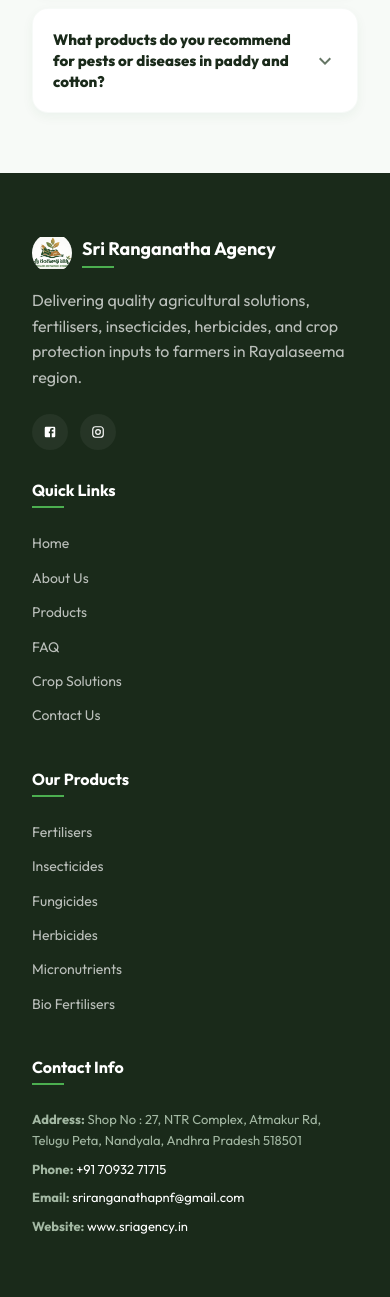
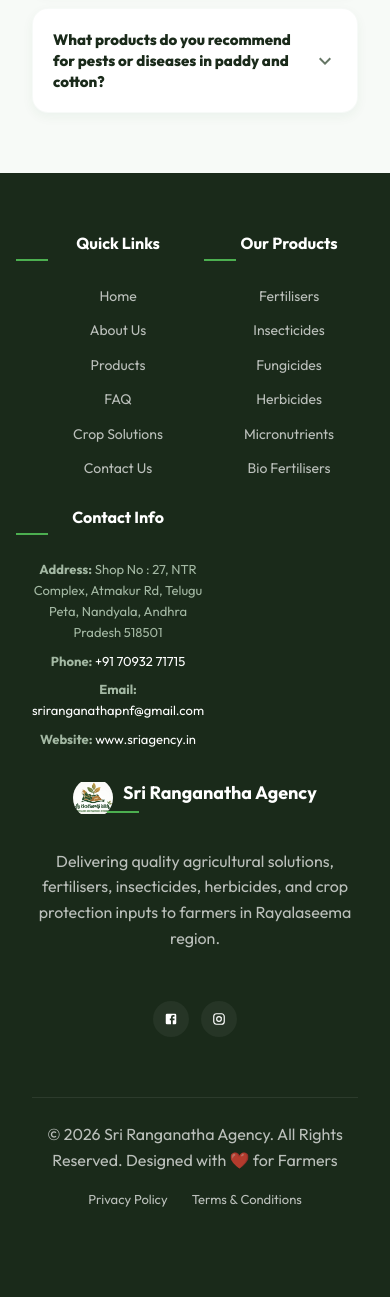
Before and after one commit to Srinivasaraot20/sriagency, a Django app: page /faq.html in a window 390 px wide. Shown: the part 1491-2788 px from the top of the page. After the commit the page ends 2698 px from the top, so only its background shows below. Run offline with Django 5.2, Linux system fonts and the light colour scheme.

Commit message:
Add files via upload

```diff
--- a/static/styles.css
+++ b/static/styles.css
@@ -1683,20 +1683,58 @@ p {
     padding: 60px 0 20px;
   }
   .footer-grid {
-    grid-template-columns: 1fr;
-    gap: 30px;
+    grid-template-columns: 1fr 1fr;
+    gap: clamp(16px, 4vw, 30px);
+  }
+  .footer-brand {
+    display: contents;
+  }
+  .footer-brand > div:first-child {
+    grid-column: 1 / -1;
+    order: 1;
+    justify-content: center !important;
+  }
+  .footer-brand > p {
+    grid-column: 1 / -1;
+    order: 2;
+    text-align: center;
+    margin-bottom: 24px;
+  }
+  .footer-quick-links {
+    grid-column: 1 / 2;
+    order: 3;
+    text-align: center;
+  }
+  .footer-products {
+    grid-column: 2 / 3;
+    order: 4;
+    text-align: center;
+  }
+  .footer-contact {
+    grid-column: 1 / -1;
+    order: 5;
+    text-align: center;
+    margin-top: 10px;
+  }
+  .footer-socials {
+    grid-column: 1 / -1;
+    order: 6;
+    justify-content: center;
+    margin-top: 10px;
   }
   .footer-col h4 {
-    font-size: 15px;
-  }
-}
-
-@media (max-width: 480px) {
-  .footer-grid {
-    gap: 24px;
-  }
-  .footer-col h4 {
-    font-size: 14px;
+    font-size: clamp(14px, 4vw, 16px);
+    text-align: center;
+  }
+  .footer-col h4::after {
+    left: 50%;
+    transform: translateX(-50%);
+  }
+  .footer-links li {
+    text-align: center;
+  }
+  .footer-links li a {
+    display: inline-block;
   }
 }
 
@@ -1851,17 +1889,7 @@ p {
   color: var(--accent-color);
 }
 
-@media (max-width: 992px) {
-  .footer-grid {
-    grid-template-columns: 1fr 1fr;
-    gap: 30px;
-  }
-}
-
 @media (max-width: 576px) {
-  .footer-grid {
-    grid-template-columns: 1fr;
-  }
   .footer-bottom {
     flex-direction: column;
     gap: 16px;
```
